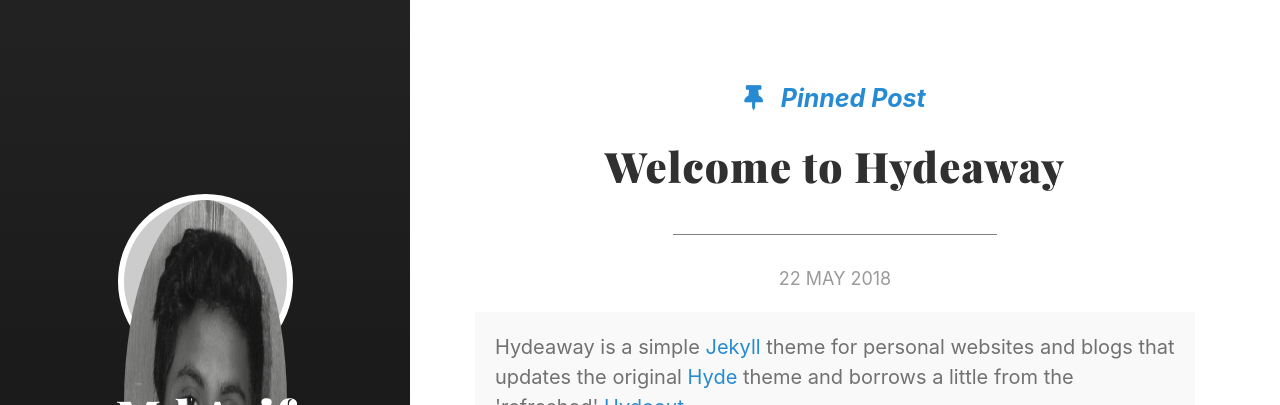
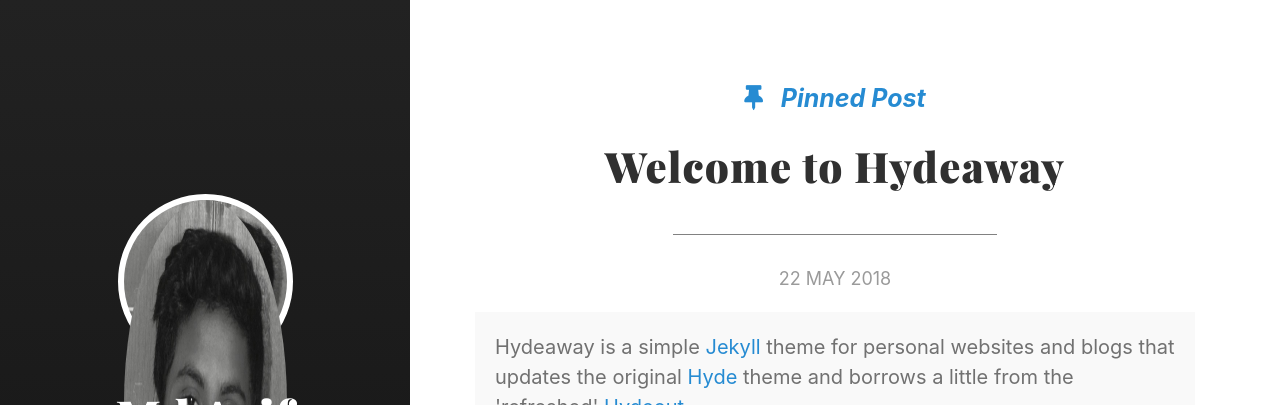
Before and after one commit to asifjoardar/asifjoardar.github.io, a Jekyll site: the page built from index.html, in a window 1280 px wide. Shown: the top 405 px of the page. Built offline with Jekyll 4.4.1, drawn with Linux system fonts in a browser that asks for light colours; the list of posts is cut into pages by our own code.

Commit message:
Update _site-icon.scss

```diff
--- a/_sass/modules/_site-icon.scss
+++ b/_sass/modules/_site-icon.scss
@@ -8,7 +8,7 @@
     border-radius: 50%;
     border: 6px solid #fff;
     text-align: center;
-    background: url(https://placehold.it/175x175);
+    background: url(https://raw.githubusercontent.com/asifjoardar/asifjoardar.github.io/master/assets/img/asif.jpg);
     background-size: 175px;
     background-repeat: no-repeat;
     margin-bottom: 1rem;
@@ -22,7 +22,7 @@
   }
 
   .site-icon:hover {
-    background: url(https://placehold.it/175x175);
+    background: url(https://raw.githubusercontent.com/asifjoardar/asifjoardar.github.io/master/assets/img/asif.jpg);
     transition: 0.5s;
   }
 
```
